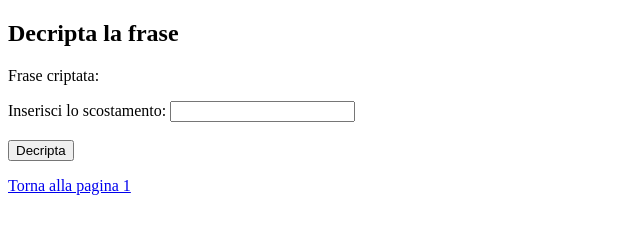
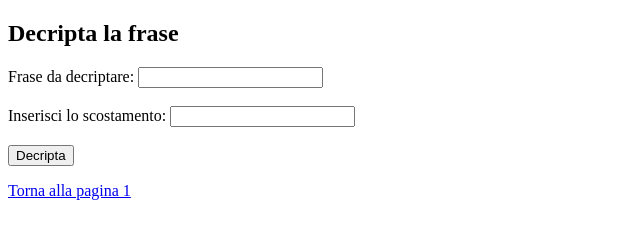
Before and after one commit to Fastuwerss/4-e-inf, a plain HTML site: page pagina2.html in a window 1280 px wide. Shown: the whole page, without its empty margins (0-640 px from the left). Drawn offline with Linux system fonts and the light colour scheme.

Commit message:
Update input fields and remove unused elements

```diff
--- a/pagina2.html
+++ b/pagina2.html
@@ -7,20 +7,18 @@
 <body>
     <h2>Decripta la frase</h2>
 
-    <p id="testoCriptato"></p>
+    Frase da decriptare: <input type="text" id="fraseCriptata"><br><br>
+    Inserisci lo scostamento: <input type="number" id="scostamento"><br><br>
 
-    Inserisci lo scostamento: <input type="number" id="scostamento"><br><br>
     <button onclick="decripta()">Decripta</button>
 
     <p id="risultato"></p>
     <a href="cifrario-cesare.html">Torna alla pagina 1</a>
 
     <script>
-        let fraseCriptata = localStorage.getItem("fraseSegreta") || "";
-        document.getElementById("testoCriptato").innerHTML = "Frase criptata: <b>" + fraseCriptata + "</b>";
-
         function decripta() {
             let alfabeto = "ABCDEFGHIJKLMNOPQRSTUVWXYZ";
+            let fraseCriptata = document.getElementById("fraseCriptata").value.toUpperCase();
             let spostamento = parseInt(document.getElementById("scostamento").value);
             let fraseOriginale = "";
 
```
